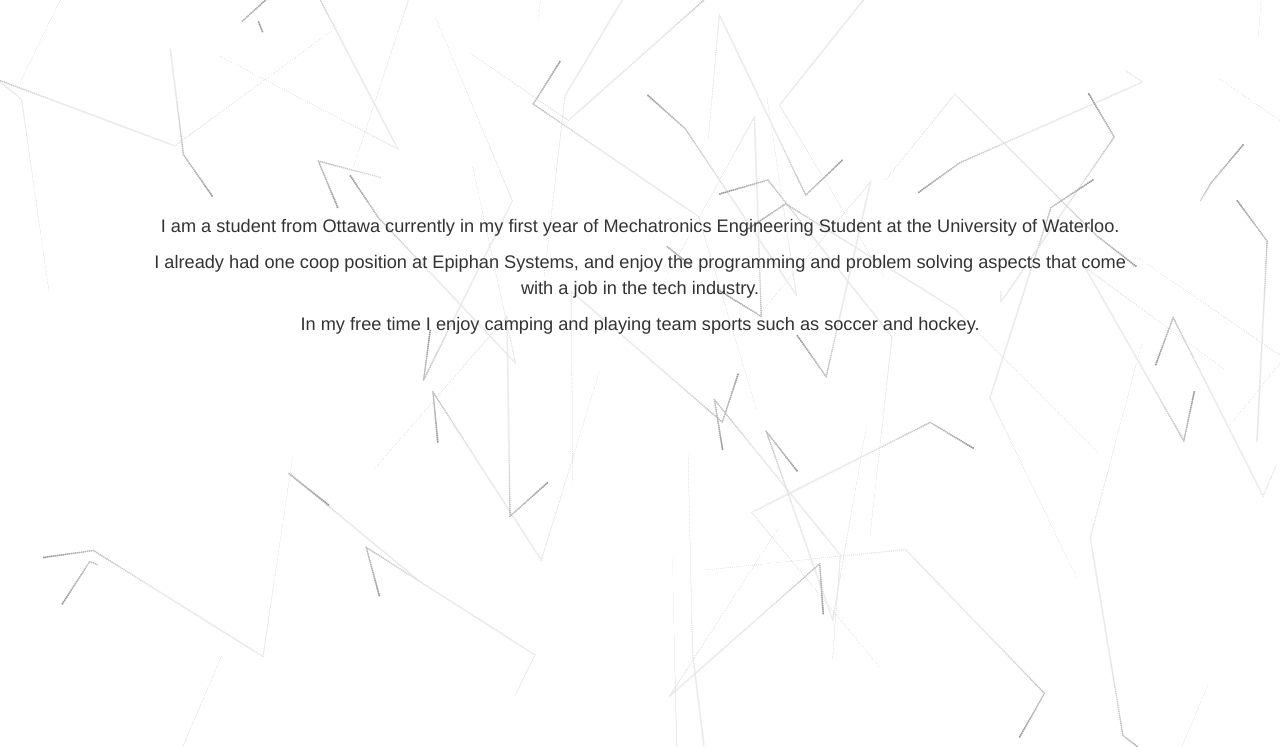
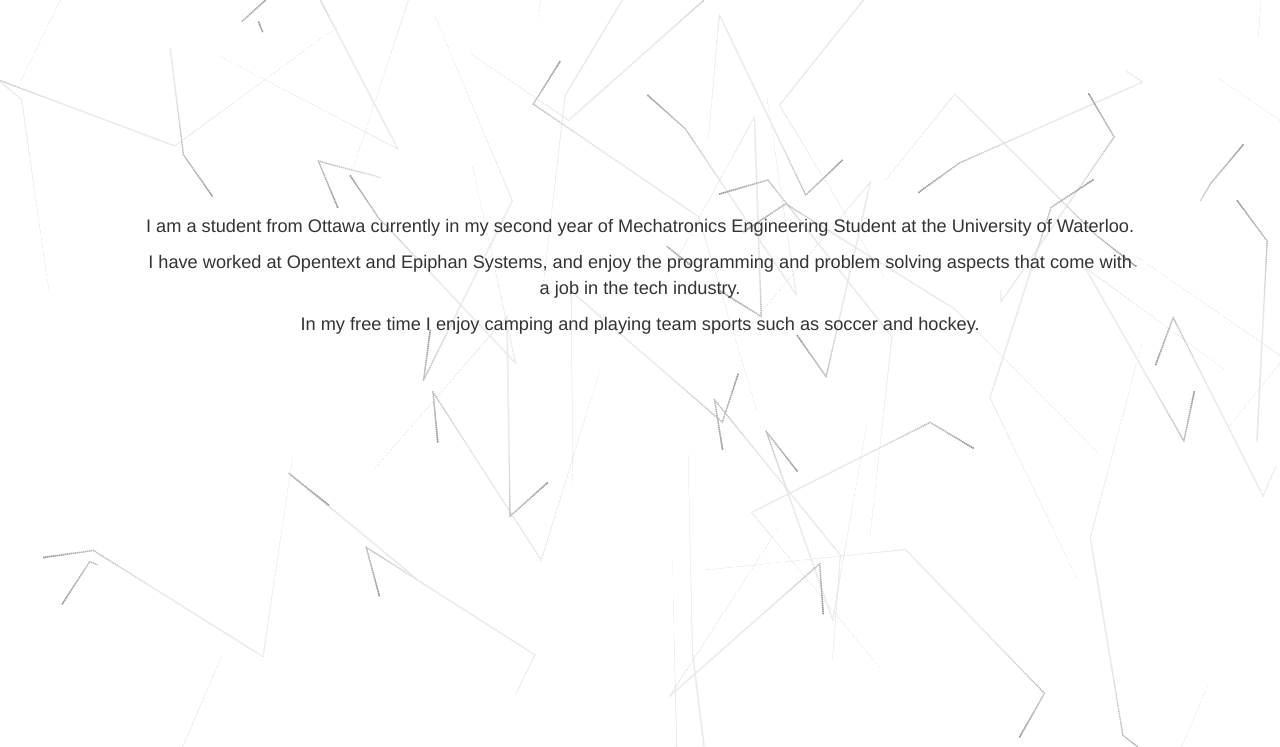
Before and after one commit to kentamorris/kentamorris.github.io, a plain HTML site: page index.html in a window 1280 px wide. Both pictures are taken after a click on the link "About". Shown: the part 53-800 px from the top of the page. Drawn offline with nearby package versions, Linux system fonts and the light colour scheme.

Commit message:
update for 2018

```diff
--- a/index.html
+++ b/index.html
@@ -62,7 +62,7 @@
         </small>
         </h1>
 
-        <div class="container" id="about" style="position: absolute;top: 40%;left:10%;width:80%;transform:translateY(-40%);font-size: 1.3em"> <p>I am a student from Ottawa currently in my first year of Mechatronics Engineering Student at the University of Waterloo.</p><p>I already had one coop position at Epiphan Systems, and enjoy the programming and problem solving aspects that come with a job in the tech industry.</p><p>In my free time I enjoy camping and playing team sports such as soccer and hockey.</p>
+        <div class="container" id="about" style="position: absolute;top: 40%;left:10%;width:80%;transform:translateY(-40%);font-size: 1.3em"> <p>I am a student from Ottawa currently in my second year of Mechatronics Engineering Student at the University of Waterloo.</p><p>I have worked at Opentext and Epiphan Systems, and enjoy the programming and problem solving aspects that come with a job in the tech industry.</p><p>In my free time I enjoy camping and playing team sports such as soccer and hockey.</p>
 </div>
 
 <!--    </div>-->
```
